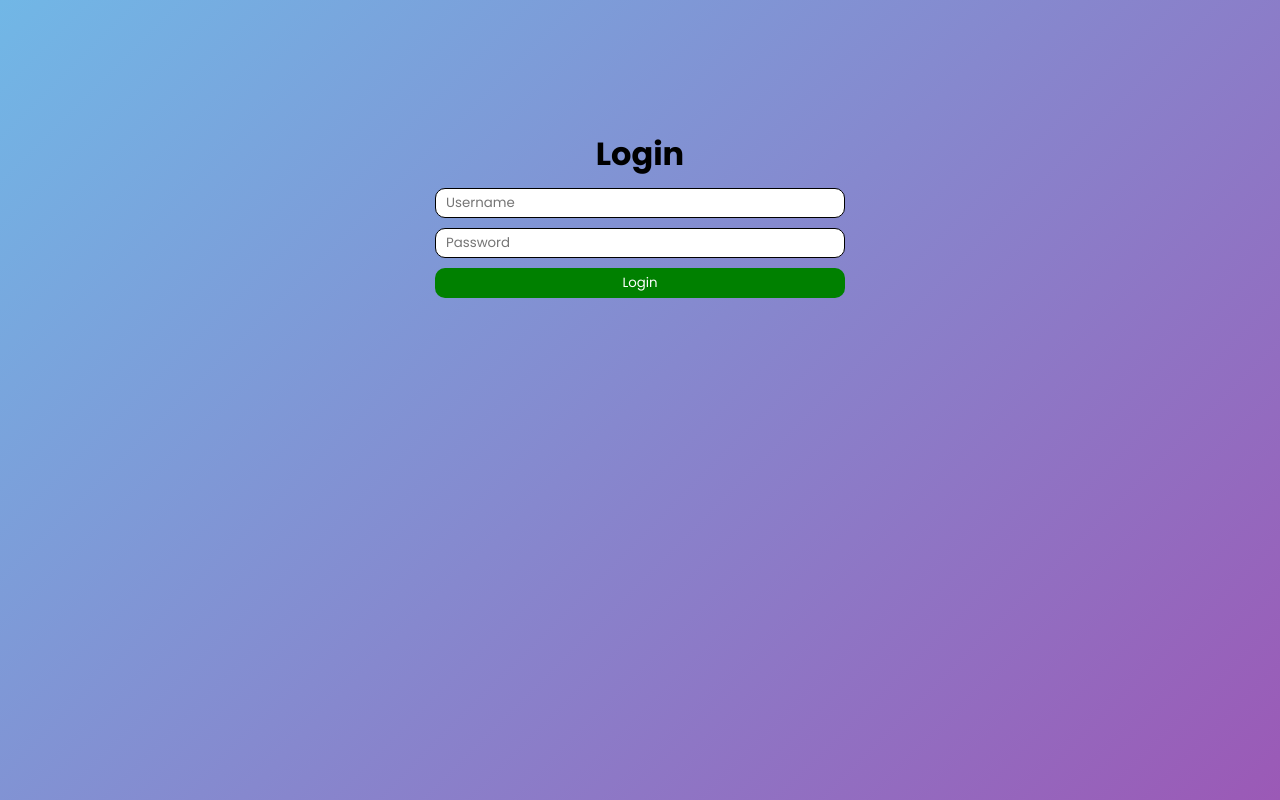
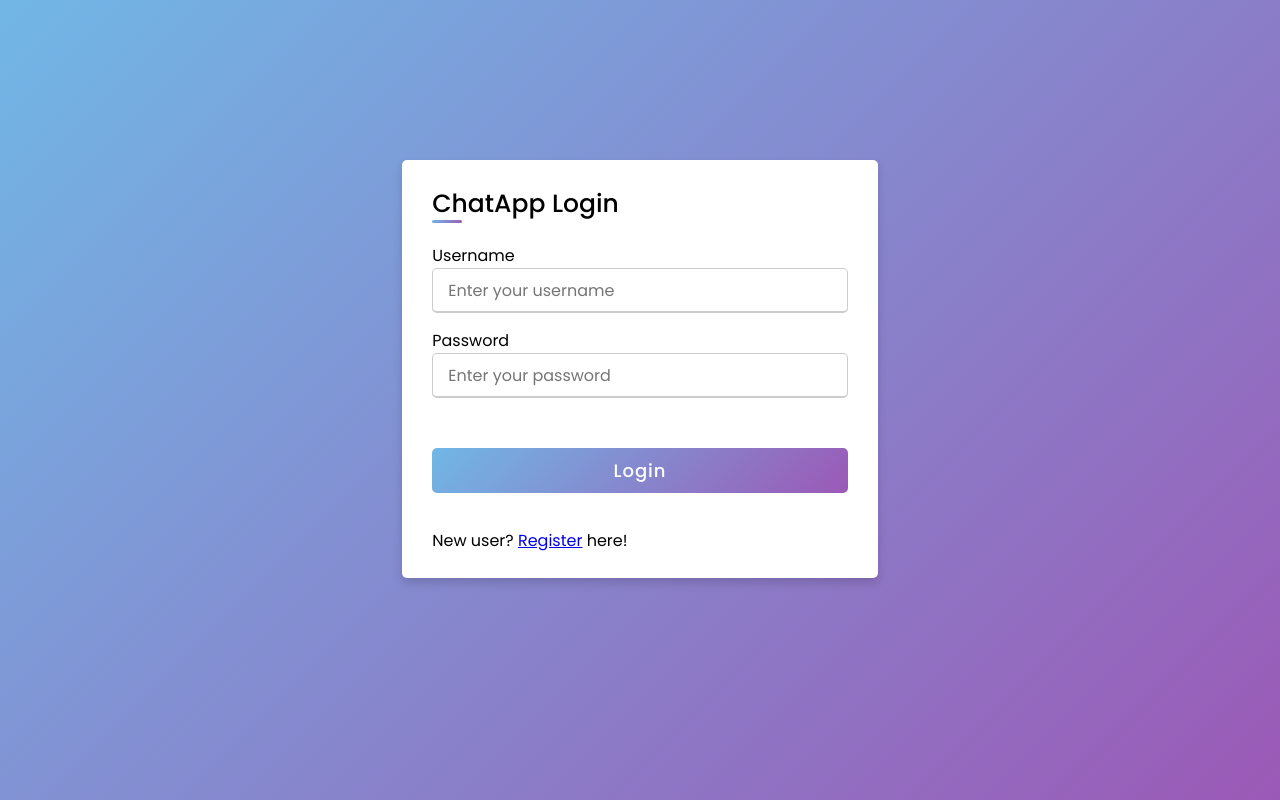
Before and after one commit to BhusanDotel/ChatApp, a React (Vite) app in the folder client/: page /login in a window 1280 px wide. Built offline with nearby package versions, Linux system fonts and the light colour scheme; no server answers.

Commit message:
changed login and registration page theme

```diff
--- a/client/src/assets/components/Users.jsx
+++ b/client/src/assets/components/Users.jsx
@@ -91,9 +91,6 @@ function Users() {
     <div className="user-profile-root-container">
       <div className="user-root-container">{userRenderArray}</div>
       <div className="profile-container">
-        {/* <p onClick={navigateProfile} className="profile-text">
-          Profile
-        </p> */}
         <img
           onClick={navigateProfile}
           className="my-profile-dp"
--- a/client/src/assets/pages/Login.jsx
+++ b/client/src/assets/pages/Login.jsx
@@ -1,25 +1,42 @@
 import React from "react";
 import axios from "axios";
+import { toast, ToastContainer } from "react-toastify";
+import "react-toastify/dist/ReactToastify.css";
 import "../style/Login.css";
 import { useNavigate } from "react-router-dom";
 
 function Login() {
-  const [useDetail, setUserDetail] = React.useState({
+  const [userDetail, setUserDetail] = React.useState({
     username: "",
     password: "",
   });
+  const [isLoading, setIsLoading] = React.useState(false);
   const navigate = useNavigate();
+  const toastOptions = {
+    position: "top-right",
+    autoClose: 2000,
+    pauseOnHover: true,
+    draggable: true,
+    theme: "light",
+  };
 
   const handleChange = (e) => {
-    const _userDetail = { ...useDetail };
+    const _userDetail = { ...userDetail };
     _userDetail[e.target.name] = e.target.value;
     setUserDetail(_userDetail);
   };
 
+  const handleKeyPressed = (e) => {
+    if (e.key === "Enter") {
+      handleClick();
+    }
+  };
+
   const handleClick = async (e) => {
     e.preventDefault();
-    const { username, password } = useDetail;
-    if (username !== "" && password !== "") {
+    const { username, password } = userDetail;
+    if (username && password) {
+      setIsLoading(true);
       await axios
         .post("http://localhost:3000/api/login", {
           username,
@@ -33,7 +50,8 @@ function Login() {
               navigate("/");
               location.reload();
             } else {
-              alert(res.data);
+              setIsLoading(false);
+              toast.error(res.data, toastOptions);
             }
           }
         });
@@ -42,29 +60,57 @@ function Login() {
     }
   };
   return (
-    <main className="login-root">
+    <main className="login-main">
       <div className="login-container">
-        <h1>Login</h1>
+        <div className="title">ChatApp Login</div>
+        <div className="login-content">
+          <form>
+            <div className="login-user-details">
+              <div className="login-input-box">
+                <span className="login-details">Username</span>
                 <input
                   name="username"
-          value={useDetail.username}
                   onChange={handleChange}
-          className="login-username-field"
+                  onKeyDown={handleKeyPressed}
                   type="text"
-          placeholder="Username"
+                  placeholder="Enter your username"
+                  required
                 />
+              </div>
+              <div className="login-input-box">
+                <span className="login-details">Password</span>
                 <input
                   name="password"
-          value={useDetail.password}
                   onChange={handleChange}
-          className="login-password-field"
-          type="text"
-          placeholder="Password"
+                  onKeyDown={handleKeyPressed}
+                  type="password"
+                  placeholder="Enter your password"
+                  required
                 />
+              </div>
+            </div>
+            <div className="button-div">
               <button onClick={handleClick} className="login-button">
-          Login
+                <>
+                  {isLoading ? (
+                    <img
+                      className="loading-icon"
+                      src="/image/loading-gif.gif"
+                      alt="loading...."
+                    />
+                  ) : (
+                    "Login"
+                  )}
+                </>
               </button>
             </div>
+          </form>
+        </div>
+        <p>
+          New user? <a href="/register">Register</a> here!
+        </p>
+      </div>
+      <ToastContainer></ToastContainer>
     </main>
   );
 }
--- a/client/src/assets/pages/Register.jsx
+++ b/client/src/assets/pages/Register.jsx
@@ -48,12 +48,18 @@ function Register() {
     setUserDetail(_userDetail);
   };
 
+  const handleKeyPressed = (e) => {
+    if (e.key === "Enter") {
+      handleClick();
+    }
+  };
+
   const handleClick = async (e) => {
     e.preventDefault();
-    setLoading(true);
     const { fullname, username, email, phone, password, cpassword, gender } =
       userDetail;
     if (fullname && username && email && phone && password) {
+      setLoading(true);
       if (password === cpassword) {
         const formData = new FormData();
         formData.append("image", dpImage);
@@ -97,7 +103,7 @@ function Register() {
   return (
     <div className="reg-main">
       <div className="reg-container">
-        <div className="title">Registration</div>
+        <div className="title">ChatApp Register</div>
         <div className="content">
           <form>
             <img
@@ -119,6 +125,7 @@ function Register() {
                 <input
                   name="fullname"
                   onChange={handleChange}
+                  onKeyDown={handleKeyPressed}
                   type="text"
                   placeholder="Enter your name"
                   required
@@ -129,6 +136,7 @@ function Register() {
                 <input
                   name="username"
                   onChange={handleChange}
+                  onKeyDown={handleKeyPressed}
                   type="text"
                   placeholder="Enter your username"
                   required
@@ -139,6 +147,7 @@ function Register() {
                 <input
                   name="email"
                   onChange={handleChange}
+                  onKeyDown={handleKeyPressed}
                   type="text"
                   placeholder="Enter your email"
                   required
@@ -149,6 +158,7 @@ function Register() {
                 <input
                   name="phone"
                   onChange={handleChange}
+                  onKeyDown={handleKeyPressed}
                   type="text"
                   placeholder="Enter your number"
                   required
@@ -159,7 +169,8 @@ function Register() {
                 <input
                   name="password"
                   onChange={handleChange}
-                  type="text"
+                  onKeyDown={handleKeyPressed}
+                  type="password"
                   placeholder="Enter your password"
                   required
                 />
@@ -169,9 +180,10 @@ function Register() {
                   Confirm Password
                 </span>
                 <input
-                  type="text"
+                  type="password"
                   name="cpassword"
                   onChange={handleChange}
+                  onKeyDown={handleKeyPressed}
                   placeholder="Confirm your password"
                   required
                 />
@@ -216,6 +228,9 @@ function Register() {
             </div>
           </form>
         </div>
+        <p>
+          Already an user? <a href="/login">login</a> here!
+        </p>
       </div>
       <ToastContainer></ToastContainer>
     </div>
--- a/client/src/assets/style/Login.css
+++ b/client/src/assets/style/Login.css
@@ -1,36 +1,114 @@
-.login-root {
+.login-main {
   display: flex;
   justify-content: center;
-  width: 100%;
-  margin-top: 100px;
+  align-items: center;
+  margin-top: 150px;
 }
 .login-container {
-  padding: 20px;
+  background-color: #fff;
+  padding: 25px 30px;
+  border-radius: 5px;
+  box-shadow: 0 5px 10px rgba(0, 0, 0, 0.15);
+}
+.login-container .login-content {
+  flex-direction: column;
+}
+.loading-icon {
+  width: 20px;
+  height: 20px;
+}
+.login-container .title {
+  font-size: 25px;
+  font-weight: 500;
+  position: relative;
+}
+.login-container .title::before {
+  content: "";
+  position: absolute;
+  left: 0;
+  bottom: 0;
+  height: 3px;
+  width: 30px;
+  border-radius: 5px;
+  background: linear-gradient(135deg, #71b7e6, #9b59b6);
+}
+.login-content form .login-user-details {
   display: flex;
   flex-direction: column;
-  align-items: center;
-  row-gap: 10px;
-  width: 450px;
+  flex-wrap: wrap;
+  justify-content: space-between;
+  margin: 20px 0 12px 0;
 }
-.login-username-field,
-.login-password-field {
-  height: 30px;
-  border: 1px solid black;
-  border-radius: 10px;
-  outline: none;
-  padding-left: 10px;
+form .login-user-details .login-input-box {
+  margin-bottom: 15px;
   width: 100%;
 }
-.login-button {
-  background-color: green;
-  color: white;
-  height: 30px;
+form .login-input-box span.details {
+  display: block;
+  font-weight: 500;
+  margin-bottom: 5px;
+}
+.login-user-details .login-input-box input {
+  height: 45px;
+  width: 100%;
+  outline: none;
+  font-size: 16px;
+  border-radius: 5px;
+  padding-left: 15px;
+  border: 1px solid #ccc;
+  border-bottom-width: 2px;
+  transition: all 0.3s ease;
+}
+.login-user-details .login-input-box input:focus,
+.login-user-details .login-input-box input:valid {
+  border-color: #9b59b6;
+}
+.gender-info {
+  width: 180px;
+  display: flex;
+  justify-content: space-between;
+  margin-left: 5px;
+}
+.female-label,
+.male-label {
+  font-weight: 500;
+  display: flex;
+  column-gap: 5px;
+}
+form .button-div {
+  height: 45px;
+  margin: 35px 0;
+}
+form .login-button {
+  height: 100%;
+  width: 100%;
+  border-radius: 5px;
   border: none;
-  outline: none;
-  border-radius: 10px;
+  color: #fff;
+  font-size: 18px;
+  font-weight: 500;
+  letter-spacing: 1px;
   cursor: pointer;
-  width: 100%;
+  transition: all 0.3s ease;
+  background: linear-gradient(135deg, #71b7e6, #9b59b6);
 }
-.login-button:active {
-  transform: scale(0.9);
+form .button input:hover {
+  /* transform: scale(0.99); */
+  background: linear-gradient(-135deg, #71b7e6, #9b59b6);
 }
+@media (max-width: 584px) {
+  .login-container {
+    max-width: 100%;
+  }
+  form .login-user-details .login-input-box {
+    margin-bottom: 15px;
+    width: 100%;
+  }
+  .login-content form .login-user-details {
+    max-height: 300px;
+    overflow-y: scroll;
+  }
+  .login-user-details::-webkit-scrollbar {
+    width: 5px;
+  }
+}
```
Also changed, not shown: 2 other files (tests, documents, lock files or other folders). Lines whose indentation alone changed are shown as unchanged.
